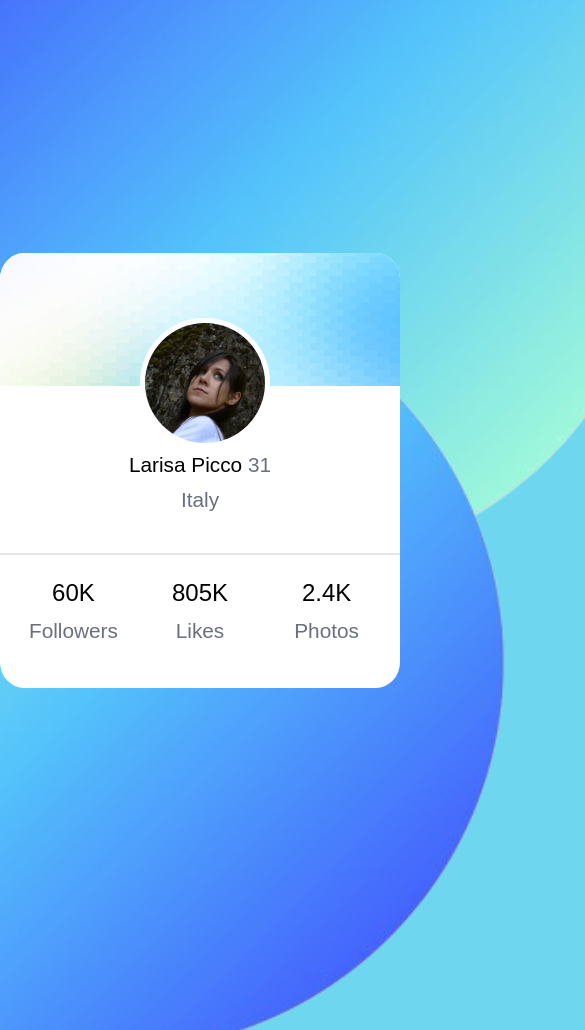
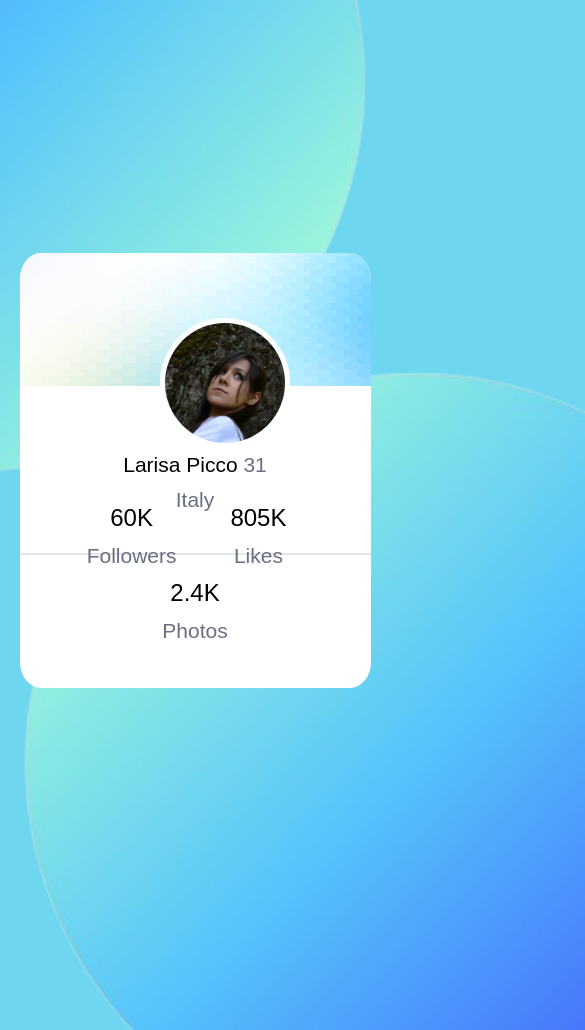
Before and after one commit to LarisaPicco/Profile-card, a plain HTML site: page index.html in a window 390 px wide. Shown: the top 1030 px of the page, 585 px wide, since content can reach past the window. Drawn offline with nearby package versions, Linux system fonts and the light colour scheme.

Commit message:
segundo commit

```diff
--- a/style.css
+++ b/style.css
@@ -1,36 +1,39 @@
 *{
     margin: 0;
     padding: 0;
+}
+html{
+    font-size: 10px;
 }
 
 body{
     background-color: rgb(110, 214, 239);
     font-family: sans-serif;
-    font-size: 1.3rem;
+    font-size: 2.1rem;
     overflow: hidden;
 }
 
 .bg-image{
     position: absolute;
-    width: 700px;
+    width: 70rem;
 }
 
 .bg-image-top{
-   top: -250px;
-   left: -150px;
-   width: 850px;
+   top: -25rem;
+   left: -15rem;
+   width: 85rem;
 }
 
 .bg-image-bottom{
-   bottom: -250px;
-   right: -150px;
-   width: 850px;
+   bottom: -25rem;
+   right: -15rem;
+   width: 85rem;
 }
 
 .card{
     position: relative;
-    width: 400px;
-    height: 435px;
+    width: 40rem;
+    height: 43.5rem;
     top: 30vh;
     margin-left: auto;
     margin-right: auto;
@@ -41,7 +44,7 @@ body{
 
 .card .card-header{
     position: relative;
-    height: 120px;
+    height: 12rem;
     text-align: center;
 }
 
@@ -53,21 +56,21 @@ body{
 
 .card .card-header .perfil{
     border-radius: 50%;
-    border: 5px solid white;
+    border: 0.5rem solid white;
     position: absolute;
-    top: 65px;
-    left: 140px;
+    top: 6.5rem;
+    left: 14rem;
 }
 
 .card .card-body{
     position: absolute; /*como su contenedor, la tarjeta card tiene position relative,
                            su contenido interior lleva absolute y así se va a ubicar de acuerdo a
                            la posición relativa de la tarjeta card contenedora*/
-    top: 200px;
+    top: 20rem;
     width: 100%;
-    height: 100px;
+    height: 10rem;
     text-align: center;
-    border-bottom: 2px solid rgb(0, 0, 0, 0.1);
+    border-bottom: 0.2rem solid rgb(0, 0, 0, 0.1);
 }
 
 .card-text{
@@ -80,12 +83,12 @@ body{
 
 .card-number{
     margin-bottom: 0.5em;
-    font-size: 1.5rem;
+    font-size: 2.4rem;
 }
 
 .card .card-footer{
     position: absolute;
-    bottom: 35px;
+    bottom: 3.5rem;
     width: 100%;
     text-align: center;
 }
@@ -95,6 +98,32 @@ body{
     para que no queden uno abajo del otro, a estos divs los convierto en inline-block, y se posicionan
     uno al lado del otro, ya no ocupan un bloque entero*/
     margin: 0 0.5em;
-    width: 100px;
+    width: 10rem;
     text-align: center;
 }
+
+@media (max-width:500px){
+    body{
+        overflow: hidden;
+    }
+
+    .bg-image{
+    width: 50rem;
+    }
+    .bg-image-top{
+        top: -35rem;
+        left: -45rem;
+        width: 85rem;
+     }
+
+     .bg-image-bottom{
+        bottom: -35rem;
+        right: -45rem;
+        width: 85rem;
+     }
+
+     .card{
+        width: 90%;
+     }
+
+}
```
